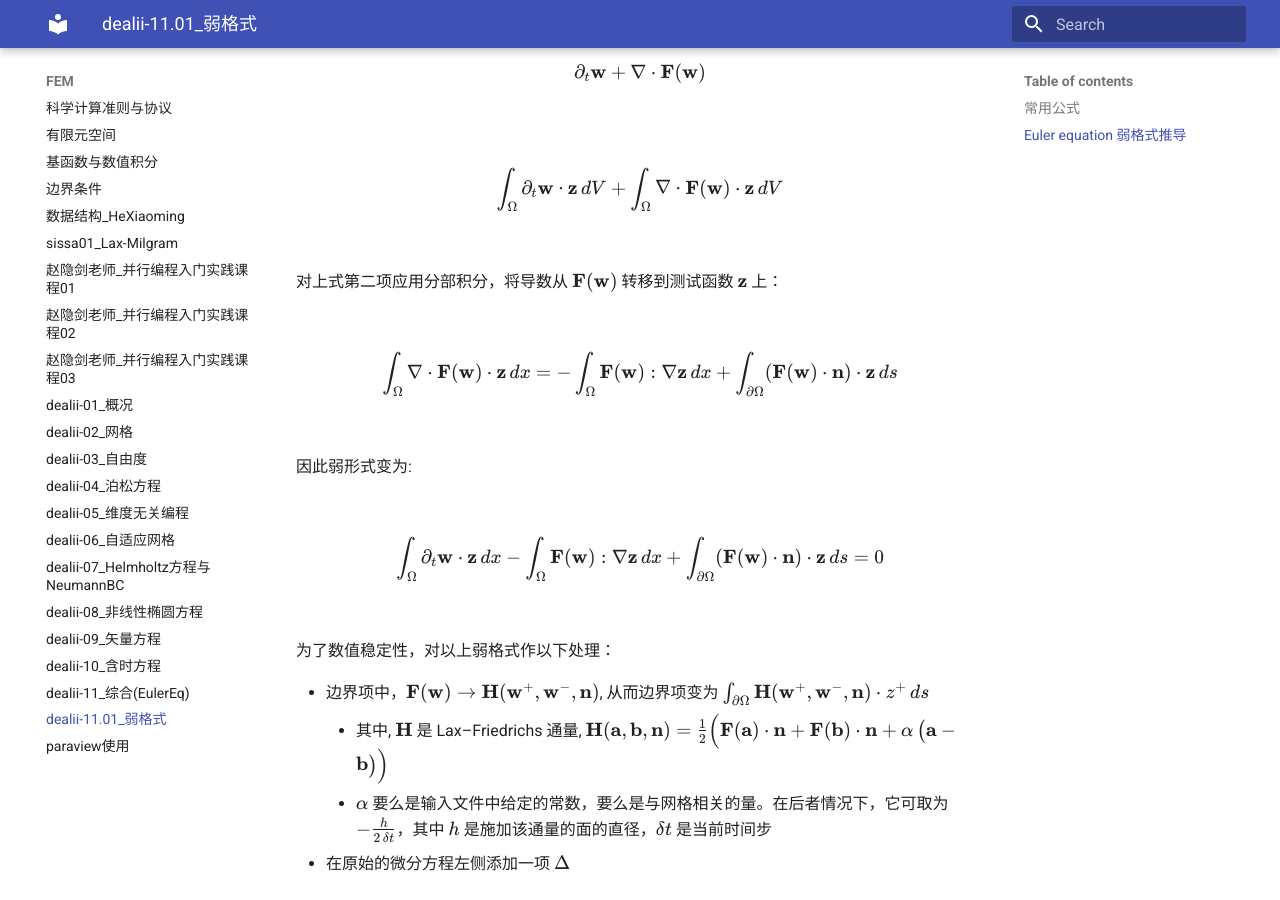
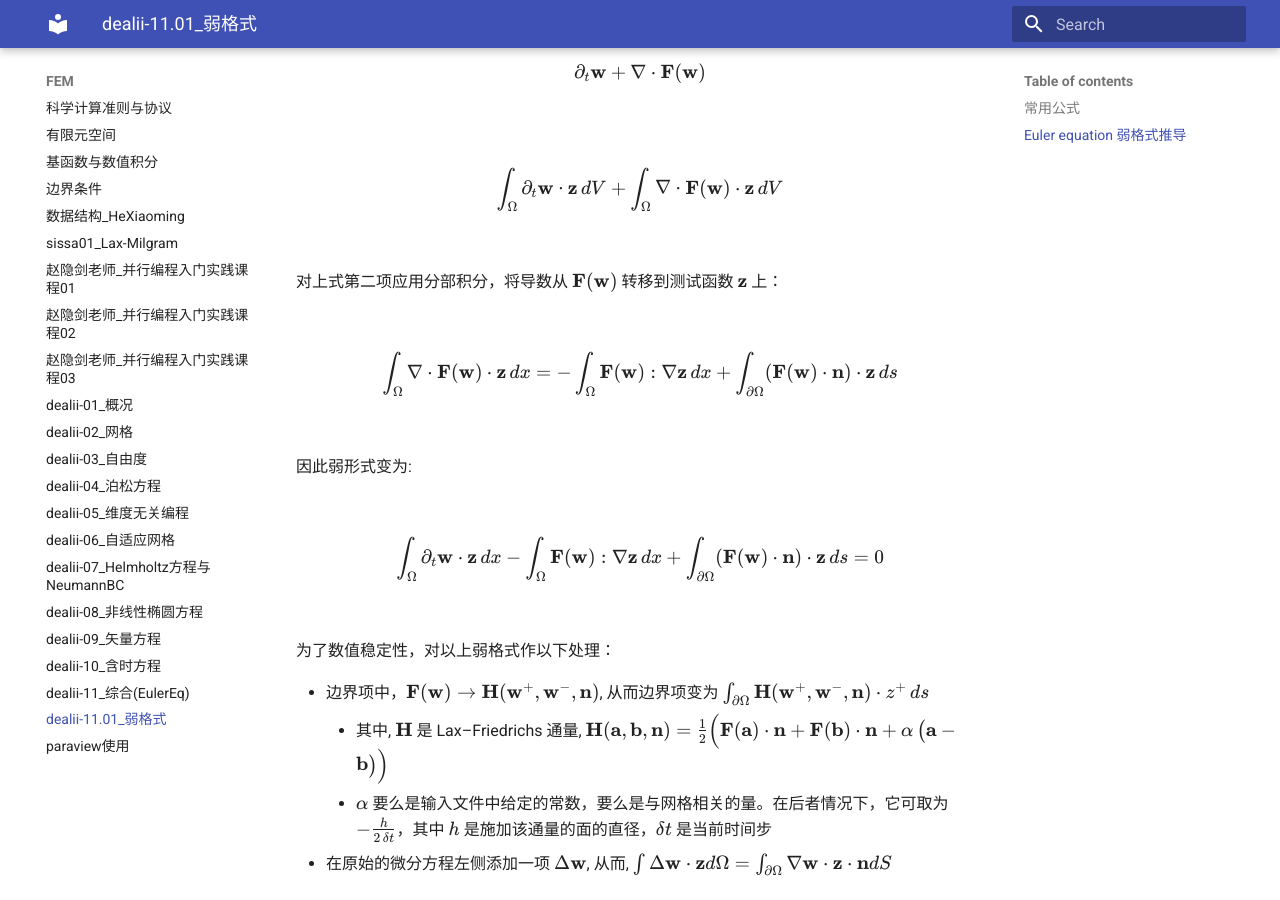
Before and after one commit to ymma98/technotes, an MkDocs documentation site: the page built from docs/FEM/dealii-11.01_弱格式.md, in a window 1280 px wide and 900 px high, scrolled down 6328 px. Built offline with MkDocs 1.6.1 and Material for MkDocs 9.7.7, drawn with Linux system fonts in a browser that asks for light colours; part of the change alters nothing that is shown.

Commit message:
docs/FEM/dealii-11.01_弱格式.md updated from https://stackedit.cn/

```diff
--- a/docs/FEM/dealii-11.01_弱格式.md
+++ b/docs/FEM/dealii-11.01_弱格式.md
@@ -275,7 +275,7 @@ $$
 	* 其中, $\mathbf{H}$ 是 Lax–Friedrichs 通量, $\mathbf{H}(\mathbf{a}, \mathbf{b}, \mathbf{n})
 = \tfrac12\Bigl(\mathbf{F}(\mathbf{a})\cdot \mathbf{n} + \mathbf{F}(\mathbf{b})\cdot \mathbf{n} + \alpha \,\bigl(\mathbf{a}-\mathbf{b}\bigr)\Bigr)$
 	* $\alpha$ 要么是输入文件中给定的常数，要么是与网格相关的量。在后者情况下，它可取为 $-\tfrac{h}{2\,\delta t}$，其中 $h$ 是施加该通量的面的直径，$\delta t$ 是当前时间步
-* 在原始的微分方程左侧添加一项 $\Delta$
+* 在原始的微分方程左侧添加一项 $\Delta \mathbf{w}$, 从而, $\int \Delta \mathbf{w} \cdot \mathbf{z} d\Omega =\int_{\partial \Omega} \nabla \mathbf{w}\cdot \mathbf{z} \cdot \mathbf{n} dS$
 
 
 
@@ -283,8 +283,8 @@ $$
 
 
 <!--stackedit_data:
-eyJoaXN0b3J5IjpbODQ2MjU3MDA2LC0zMjYxODAyMDYsLTk5ND
-AxNzk1NSwtMTk0ODYyNDY5NywtMTg2NTA0NTM1OCwxODEzNTU0
-MzcwLDM5MDUzNzY4MiwxNzE1NjU2NzI4LC02Njk3NDcwNDcsLT
-E3Mzg5NjU5NzhdfQ==
+eyJoaXN0b3J5IjpbLTEyMDg5MTI2MzksLTMyNjE4MDIwNiwtOT
+k0MDE3OTU1LC0xOTQ4NjI0Njk3LC0xODY1MDQ1MzU4LDE4MTM1
+NTQzNzAsMzkwNTM3NjgyLDE3MTU2NTY3MjgsLTY2OTc0NzA0Ny
+wtMTczODk2NTk3OF19
 -->
```
